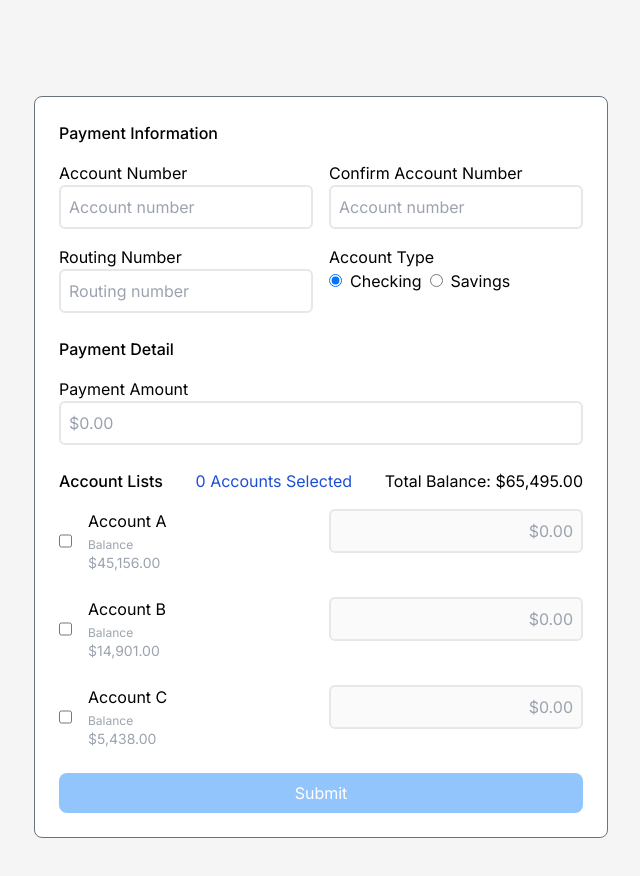
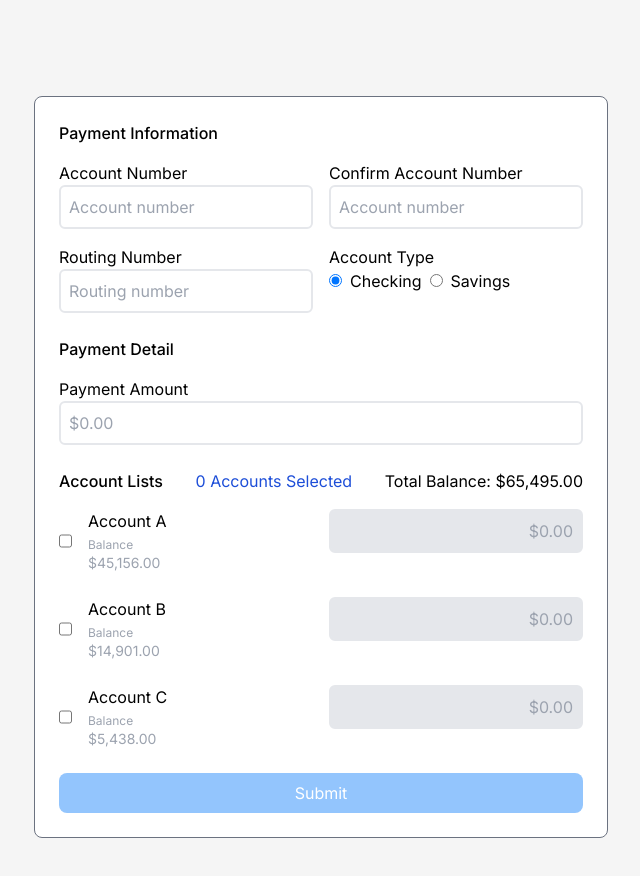
Before and after one commit to jaeyoungchang5/clerkie-fe-challenge, a Next.js app: page / in a window 1280 px wide. Shown: the top 876 px of the page, without its empty margins (319-959 px from the left). Built offline with nearby package versions, Linux system fonts and the light colour scheme.

Commit message:
Style account currency inputs as grayed out when not selected

```diff
--- a/src/app/components/Account/Account.tsx
+++ b/src/app/components/Account/Account.tsx
@@ -27,7 +27,7 @@ const Account = ({ account, updateChecked, updatePaymentAmount }: AccountProps)
                     errorMessage={errorMessage}
                     disabled={!account.isSelected}
                     onChange={handleChange}
-                    extraInputClasses='text-right'
+                    extraInputClasses={`text-right ${!account.isSelected && 'bg-gray-200'}`}
                 />
             </div>
         </div>
```
